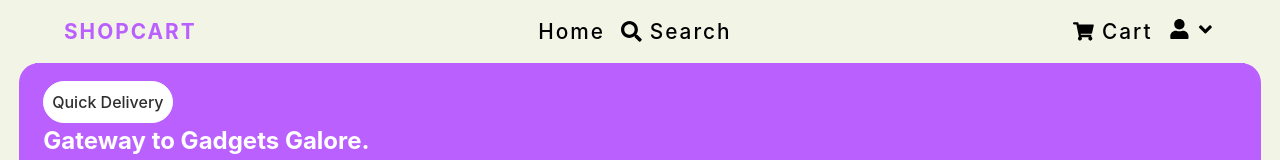
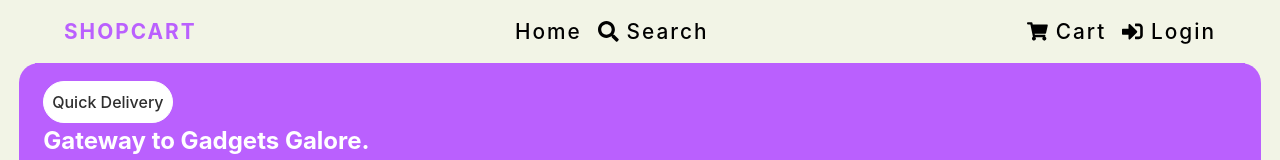
Before and after one commit to jameel-webdev/Ecom, a React (Vite) app: page / in a window 1280 px wide. Shown: the top 160 px of the page. Built offline with nearby package versions, Linux system fonts and the light colour scheme; no server answers.

Commit message:
User Dispatched via store

```diff
--- a/src/App.tsx
+++ b/src/App.tsx
@@ -1,8 +1,14 @@
 import { BrowserRouter as Router, Routes, Route } from "react-router-dom";
-import { lazy, Suspense } from "react";
+import { lazy, Suspense, useEffect } from "react";
 import Loader from "./components/Loader.component";
 import Header from "./components/Header.component";
 import { Toaster } from "react-hot-toast";
+import { onAuthStateChanged } from "firebase/auth";
+import { auth } from "./firebase";
+import { useDispatch, useSelector } from "react-redux";
+import { userExist, userNotExist } from "./redux/reducer/userReducer";
+import { getUser } from "./redux/api/userApi";
+import { UserReducerInitialState } from "./types/reducer.types";
 
 const Search = lazy(() => import("./pages/Search.page"));
 const Home = lazy(() => import("./pages/Home.page"));
@@ -31,10 +37,28 @@ const TransactionManagement = lazy(
 );
 
 const App = () => {
-  return (
+  const { user, loading } = useSelector(
+    (state: { userReducer: UserReducerInitialState }) => state.userReducer
+  );
+  const dispatch = useDispatch();
+
+  useEffect(() => {
+    onAuthStateChanged(auth, async (user) => {
+      if (user) {
+        const data = await getUser(user.uid);
+        dispatch(userExist(data.user));
+      } else {
+        dispatch(userNotExist());
+      }
+    });
+  }, [dispatch]);
+
+  return loading ? (
+    <Loader />
+  ) : (
     <Router>
       {/*Header*/}
-      <Header />
+      <Header user={user} />
       <Suspense fallback={<Loader />}>
         <Routes>
           <Route path="/" element={<Home />} />
--- a/src/components/Header.component.tsx
+++ b/src/components/Header.component.tsx
@@ -8,10 +8,13 @@ import {
   FaUser,
 } from "react-icons/fa";
 import { Link } from "react-router-dom";
+import { User } from "../types/types";
 
-const user = { _id: "ugivkj", role: "" };
+interface PropsType {
+  user: User | null;
+}
 
-const Header = () => {
+const Header = ({ user }: PropsType) => {
   const [isOpen, setIsOpen] = useState<boolean>(false);
   //Logout Handler
   const logoutHandler = () => {
--- a/src/redux/api/userApi.ts
+++ b/src/redux/api/userApi.ts
@@ -1,6 +1,7 @@
 import { createApi, fetchBaseQuery } from "@reduxjs/toolkit/query/react";
-import { MessageResponse } from "../../types/api-types";
+import { MessageResponse, UserResponse } from "../../types/api-types";
 import { User } from "../../types/types";
+import axios from "axios";
 
 export const userApi = createApi({
   reducerPath: "userAPI",
@@ -18,4 +19,16 @@ export const userApi = createApi({
   }),
 });
 
+export const getUser = async (id: string) => {
+  // eslint-disable-next-line no-useless-catch
+  try {
+    const res = await axios.get(
+      `${import.meta.env.VITE_SERVER}/api/user/${id}`
+    );
+    const data: UserResponse = res.data;
+    return data;
+  } catch (error) {
+    throw error;
+  }
+};
 export const { useLoginMutation } = userApi;
--- a/src/redux/reducer/userReducer.ts
+++ b/src/redux/reducer/userReducer.ts
@@ -0,0 +1,25 @@
+import { createSlice, PayloadAction } from "@reduxjs/toolkit";
+import { UserReducerInitialState } from "../../types/reducer.types";
+import { User } from "../../types/types";
+
+const initialState: UserReducerInitialState = {
+  user: null,
+  loading: true,
+};
+
+export const userReducer = createSlice({
+  name: "userReducer",
+  initialState,
+  reducers: {
+    userExist: (state, action: PayloadAction<User>) => {
+      state.loading = false;
+      state.user = action.payload;
+    },
+    userNotExist: (state) => {
+      state.loading = false;
+      state.user = null;
+    },
+  },
+});
+
+export const { userExist, userNotExist } = userReducer.actions;
--- a/src/redux/store.ts
+++ b/src/redux/store.ts
@@ -1,9 +1,11 @@
 import { configureStore } from "@reduxjs/toolkit";
 import { userApi } from "./api/userApi";
+import { userReducer } from "./reducer/userReducer";
 
 export const store = configureStore({
   reducer: {
     [userApi.reducerPath]: userApi.reducer,
+    [userReducer.name]: userReducer.reducer,
   },
   middleware: (mid) => [...mid(), userApi.middleware],
 });
--- /dev/null
+++ b/src/types/reducer.types.ts
@@ -0,0 +1,6 @@
+import { User } from "./types";
+
+export interface UserReducerInitialState {
+  user: User | null;
+  loading: boolean;
+}
```
Also changed, not shown: src/types/api-types.ts (+7 -0 lines).
